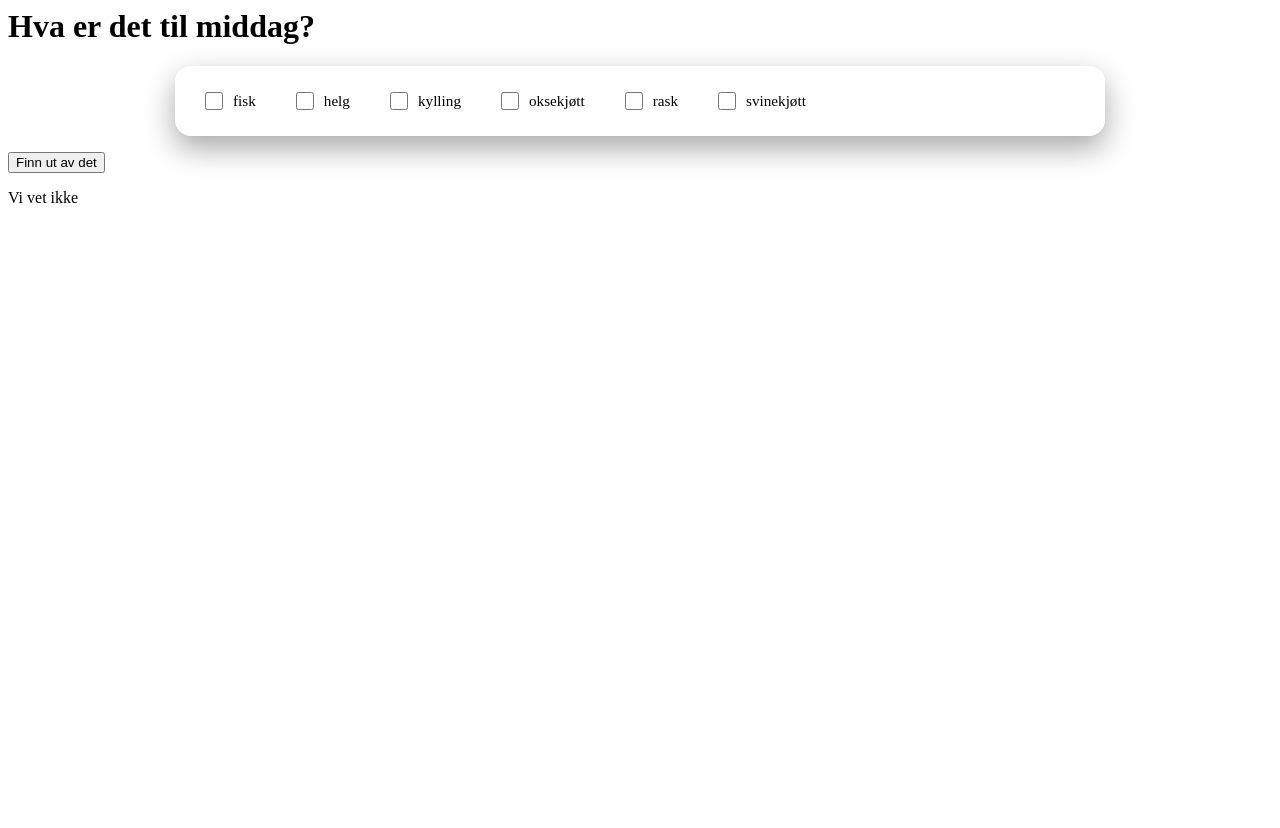
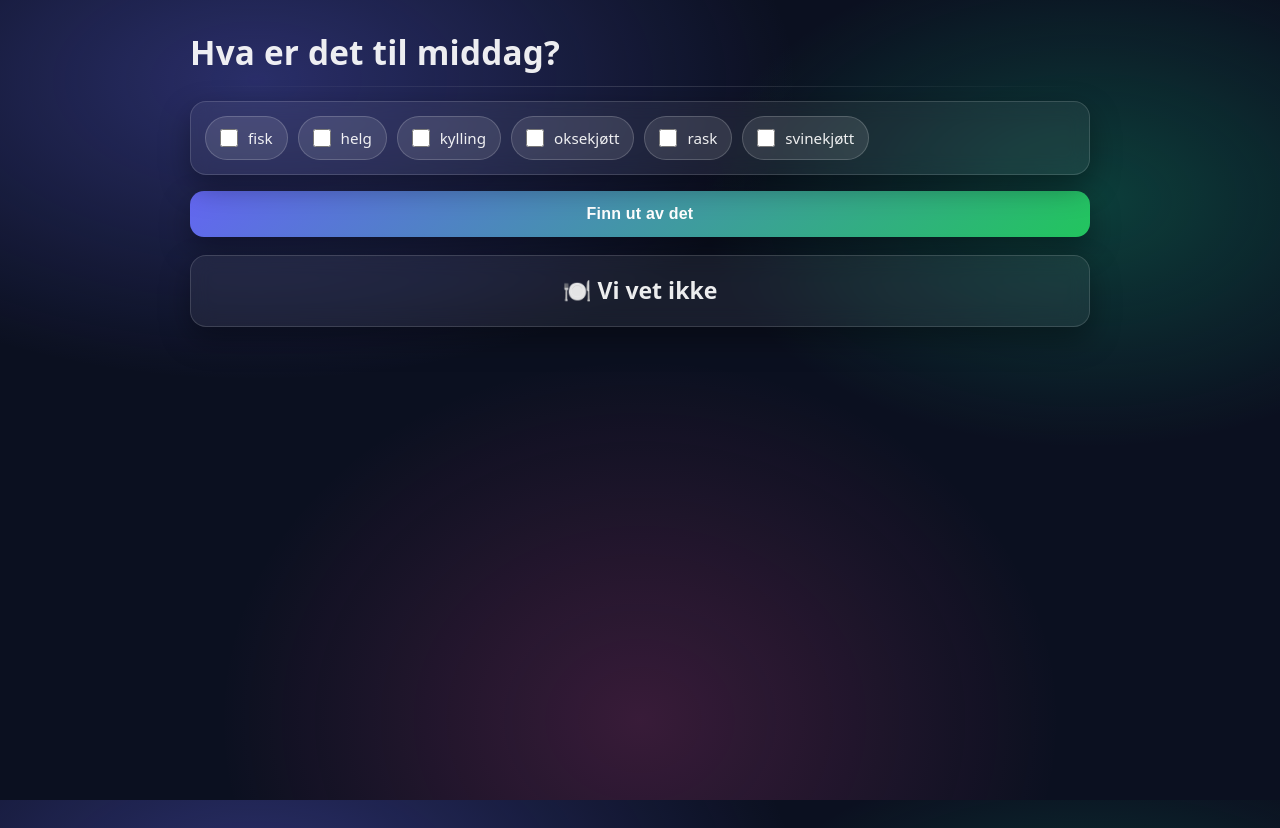
Before and after one commit to krhoybraten/hva-er-det-til-middag, a plain HTML site: page index.html in a window 1280 px wide. Before the commit the page ends 800 px from the top, so only its background shows below. Drawn offline with Linux system fonts and the light colour scheme.

Commit message:
Update style.css

```diff
--- a/css/style.css
+++ b/css/style.css
@@ -1,3 +1,100 @@
+/* style.css */
+:root{
+  --bg: #0b1020;
+  --card: rgba(255,255,255,.06);
+  --card-2: rgba(255,255,255,.10);
+  --text: rgba(255,255,255,.92);
+  --muted: rgba(255,255,255,.70);
+  --border: rgba(255,255,255,.14);
+  --shadow: 0 12px 30px rgba(0,0,0,.35);
+  --radius: 16px;
+}
+
+*{ box-sizing: border-box; }
+
+html, body{
+  height: 100%;
+}
+
+body{
+  margin: 0;
+  color: var(--text);
+  font-family: ui-sans-serif, system-ui, -apple-system, Segoe UI, Roboto, Helvetica, Arial, "Apple Color Emoji","Segoe UI Emoji";
+  line-height: 1.45;
+  background:
+    radial-gradient(900px 500px at 20% 10%, rgba(99,102,241,.35), transparent 60%),
+    radial-gradient(700px 450px at 85% 25%, rgba(16,185,129,.28), transparent 55%),
+    radial-gradient(700px 600px at 50% 90%, rgba(236,72,153,.20), transparent 60%),
+    var(--bg);
+}
+
+h1#header{
+  margin: 28px auto 14px;
+  width: min(900px, 92vw);
+  font-size: clamp(1.6rem, 2.6vw, 2.4rem);
+  letter-spacing: .2px;
+}
+
+#header::after{
+  content: "";
+  display: block;
+  margin-top: 10px;
+  height: 1px;
+  background: linear-gradient(90deg, transparent, var(--border), transparent);
+}
+
+/* Generate button */
+#generate{
+  display: block;
+  width: min(900px, 92vw);
+  margin: 0 auto 18px;
+  padding: 14px 16px;
+  border: 0;
+  border-radius: 14px;
+  color: white;
+  font-weight: 700;
+  font-size: 1rem;
+  letter-spacing: .2px;
+  cursor: pointer;
+  box-shadow: var(--shadow);
+  background: linear-gradient(135deg, #6366f1, #22c55e);
+  transition: transform .12s ease, filter .12s ease, opacity .12s ease;
+}
+
+#generate:hover{
+  transform: translateY(-1px);
+  filter: brightness(1.05);
+}
+
+#generate:active{
+  transform: translateY(0px);
+  filter: brightness(.98);
+}
+
+#generate:disabled{
+  opacity: .55;
+  cursor: not-allowed;
+}
+
+/* Dinner result */
+#middag{
+  width: min(900px, 92vw);
+  margin: 0 auto 28px;
+  padding: 18px 16px;
+  text-align: center;
+  font-size: clamp(1.1rem, 1.8vw, 1.6rem);
+  font-weight: 650;
+  background: rgba(255,255,255,.06);
+  border: 1px solid var(--border);
+  border-radius: var(--radius);
+  box-shadow: var(--shadow);
+  backdrop-filter: blur(10px);
+}
+
+#middag::before{
+  content: "🍽️ ";
+}
+
 /* Facets container */
 #facets{
   width: min(900px, 92vw);
```
